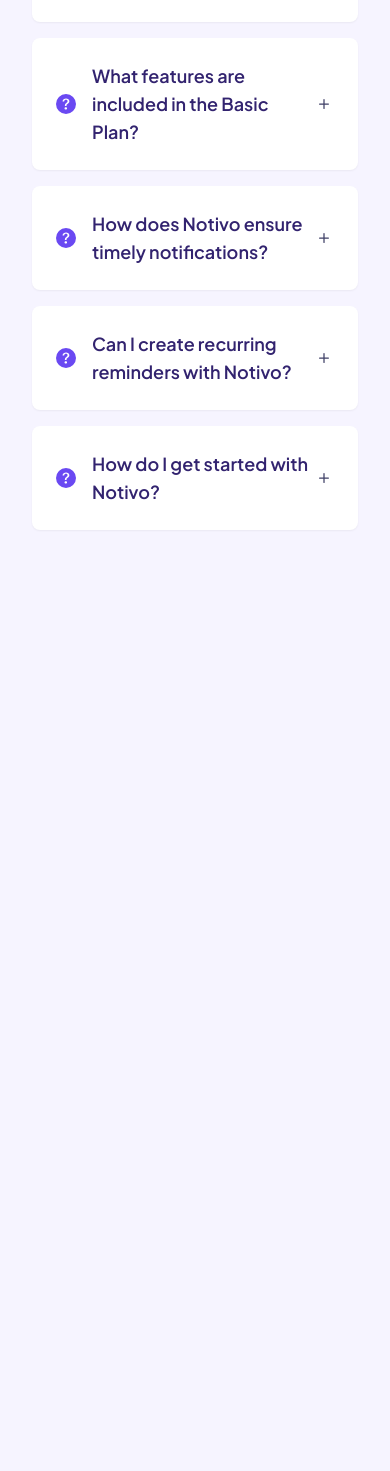
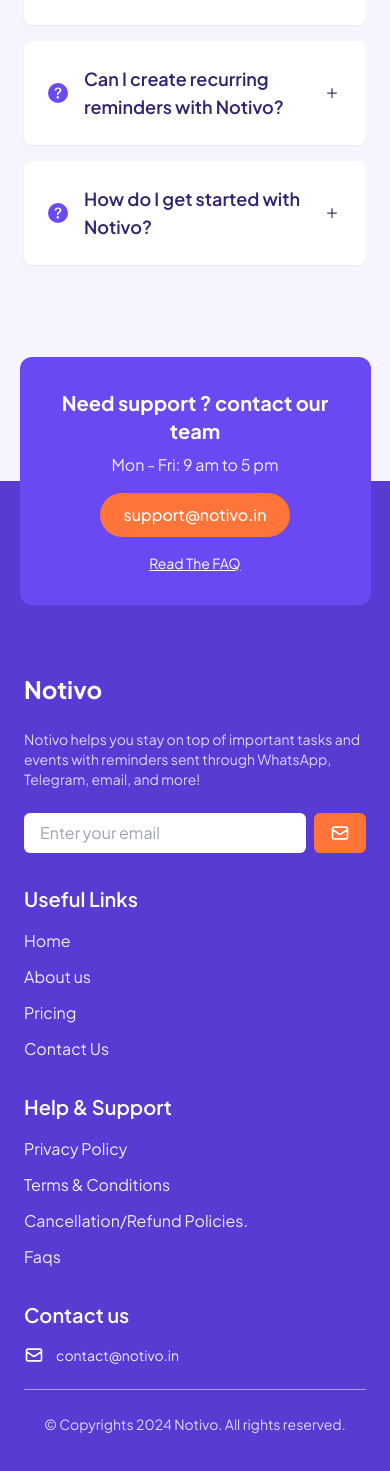
Before and after one commit to sandeep-rajputt/Notivo, a Next.js app: page / in a window 390 px wide. Shown: the part 10528-11999 px from the top of the page. Before the commit the page ends 11194 px from the top, so only its background shows below. Built offline with nearby package versions, Linux system fonts and the light colour scheme.

Commit message:
feat: add Footer section

```diff
--- a/src/app/layout.tsx
+++ b/src/app/layout.tsx
@@ -4,6 +4,7 @@ import "./globals.css";
 import ReduxProvider from "@store/ReduxProvider";
 import Header from "@components/layout/header/Header";
 import Container from "@components/ui/Container";
+import Footer from "@components/layout/Footer";
 
 const plusJakartaSans = Plus_Jakarta_Sans({
   variable: "--font-plus-jakarta-sans",
@@ -34,6 +35,7 @@ export default function RootLayout({
           <div className="pt-20 ">
             <Container>{children}</Container>
           </div>
+          <Footer />
         </ReduxProvider>
       </body>
     </html>
--- /dev/null
+++ b/src/components/layout/Footer.tsx
@@ -0,0 +1,143 @@
+"use client";
+
+import { useState } from "react";
+import Link from "next/link";
+import { HiOutlineMail } from "react-icons/hi";
+
+export default function Footer() {
+  const [email, setEmail] = useState("");
+
+  const handleSubmit = (e: React.FormEvent) => {
+    e.preventDefault();
+    setEmail("");
+  };
+
+  return (
+    <footer className="bg-primary-light lg:mt-0 mt-20">
+      {/* Support Banner */}
+      <div className="relative w-full">
+        <div className="mx-auto max-w-7xl">
+          <div className="rounded-xl bg-primary p-8 xl:w-[80%] w-[90%] mx-auto -translate-y-1/2">
+            <div className="flex lg:flex-row flex-col  items-center justify-between gap-4 md:flex-row">
+              <div className="space-y-2">
+                <h2 className="text-xl font-bold text-white lg:text-start text-center md:text-2xl">
+                  Need support ? contact our team
+                </h2>
+                <p className="text-white/90 lg:text-start text-center">
+                  Mon - Fri: 9 am to 5 pm
+                </p>
+              </div>
+              <div className="flex lg:flex-row flex-col items-center gap-4">
+                <Link
+                  href="mailto:support@notivo.in"
+                  className="rounded-full bg-tertiary px-6 py-2.5 font-medium text-white transition-colors hover:bg-tertiary-light"
+                >
+                  support@notivo.in
+                </Link>
+                <Link href="/faqs" className="text-sm text-white underline">
+                  Read The FAQ
+                </Link>
+              </div>
+            </div>
+          </div>
+        </div>
+      </div>
+
+      {/* Main Footer */}
+      <div className="p-6 max-w-7xl mx-auto pb-12 -mt-20 lg:mt-0">
+        <div className="grid gap-8 md:grid-cols-2 xl:grid-cols-4">
+          {/* Brand Section */}
+          <div className="space-y-6">
+            <Link href="/" className="text-2xl font-bold text-white">
+              Notivo
+            </Link>
+            <p className="text-sm text-white/80">
+              Notivo helps you stay on top of important tasks and events with
+              reminders sent through WhatsApp, Telegram, email, and more!
+            </p>
+            <form onSubmit={handleSubmit} className="flex gap-2">
+              <input
+                type="email"
+                value={email}
+                onChange={(e) => setEmail(e.target.value)}
+                placeholder="Enter your email"
+                className="w-full rounded-md bg-white px-4 py-2 text-primary-word"
+                required
+              />
+              <button
+                type="submit"
+                className="rounded-md bg-tertiary px-4 py-2 text-white transition-colors hover:bg-tertiary-light"
+              >
+                <HiOutlineMail className="h-5 w-5" />
+              </button>
+            </form>
+          </div>
+
+          {/* Useful Links */}
+          <div className="space-y-4">
+            <h3 className="text-xl font-semibold text-white">Useful Links</h3>
+            <ul className="space-y-3">
+              {["Home", "About us", "Pricing", "Contact Us"].map((item) => (
+                <li key={item}>
+                  <Link
+                    href={`/${item.toLowerCase().replace(" ", "-")}`}
+                    className="text-white/90 hover:text-white"
+                  >
+                    {item}
+                  </Link>
+                </li>
+              ))}
+            </ul>
+          </div>
+
+          {/* Help & Support */}
+          <div className="space-y-4">
+            <h3 className="text-xl font-semibold text-white">Help & Support</h3>
+            <ul className="space-y-3">
+              {[
+                "Privacy Policy",
+                "Terms & Conditions",
+                "Cancellation/Refund Policies.",
+                "Faqs",
+              ].map((item) => (
+                <li key={item}>
+                  <Link
+                    href={`/${item.toLowerCase().replace(/[^a-z0-9]/g, "-")}`}
+                    className="text-white/90 hover:text-white"
+                  >
+                    {item}
+                  </Link>
+                </li>
+              ))}
+            </ul>
+          </div>
+
+          {/* Contact Us */}
+          <div className="space-y-4">
+            <h3 className="text-xl font-semibold text-white">Contact us</h3>
+            <div className="space-y-4">
+              <div className="flex items-center gap-3">
+                <HiOutlineMail className="h-5 w-5 text-white" />
+                <div className="text-sm text-white/90">
+                  <Link
+                    href="mailto:contact@notivo.in"
+                    className=" hover:text-white"
+                  >
+                    contact@notivo.in
+                  </Link>
+                </div>
+              </div>
+            </div>
+          </div>
+        </div>
+        <hr className="my-6 border-white/50" />
+        {/* Copyright */}
+        <div className="mt-6 text-center">
+          <p className="text-sm text-white/80">
+            © Copyrights 2024 Notivo. All rights reserved.
+          </p>
+        </div>
+      </div>
+    </footer>
+  );
+}
--- a/src/components/ui/Container.tsx
+++ b/src/components/ui/Container.tsx
@@ -1,3 +1,3 @@
 export default function Container({ children }: { children: React.ReactNode }) {
-  return <div className="max-w-7xl mx-auto px-8">{children}</div>;
+  return <div className="max-w-7xl mx-auto px-6">{children}</div>;
 }
--- a/tailwind.config.ts
+++ b/tailwind.config.ts
@@ -11,6 +11,7 @@ export default {
       colors: {
         primary: {
           DEFAULT: "#6a49f2",
+          light: "#583bd3",
           dark: "#32236f",
           word: "#3e3f66",
         },
```
